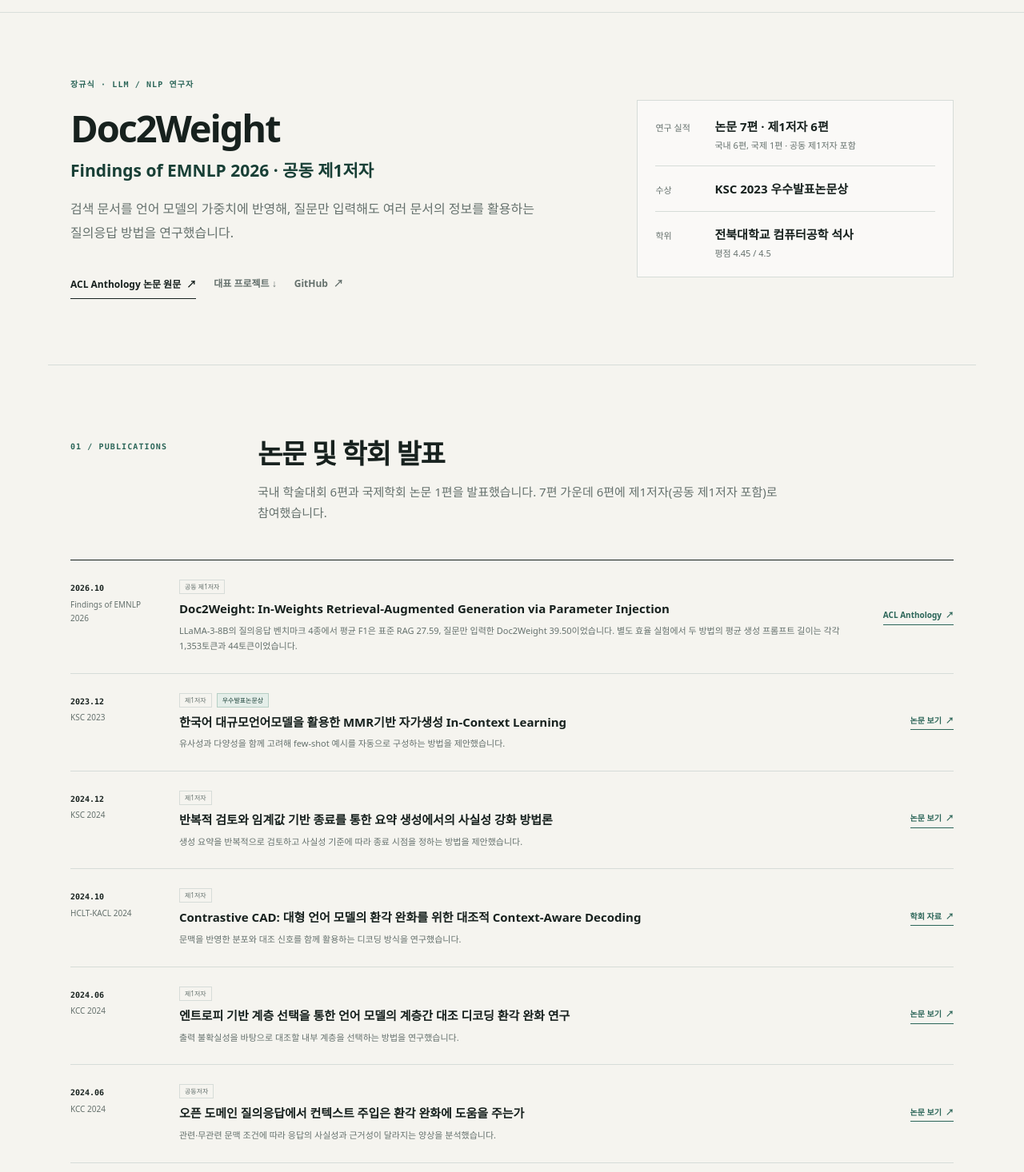
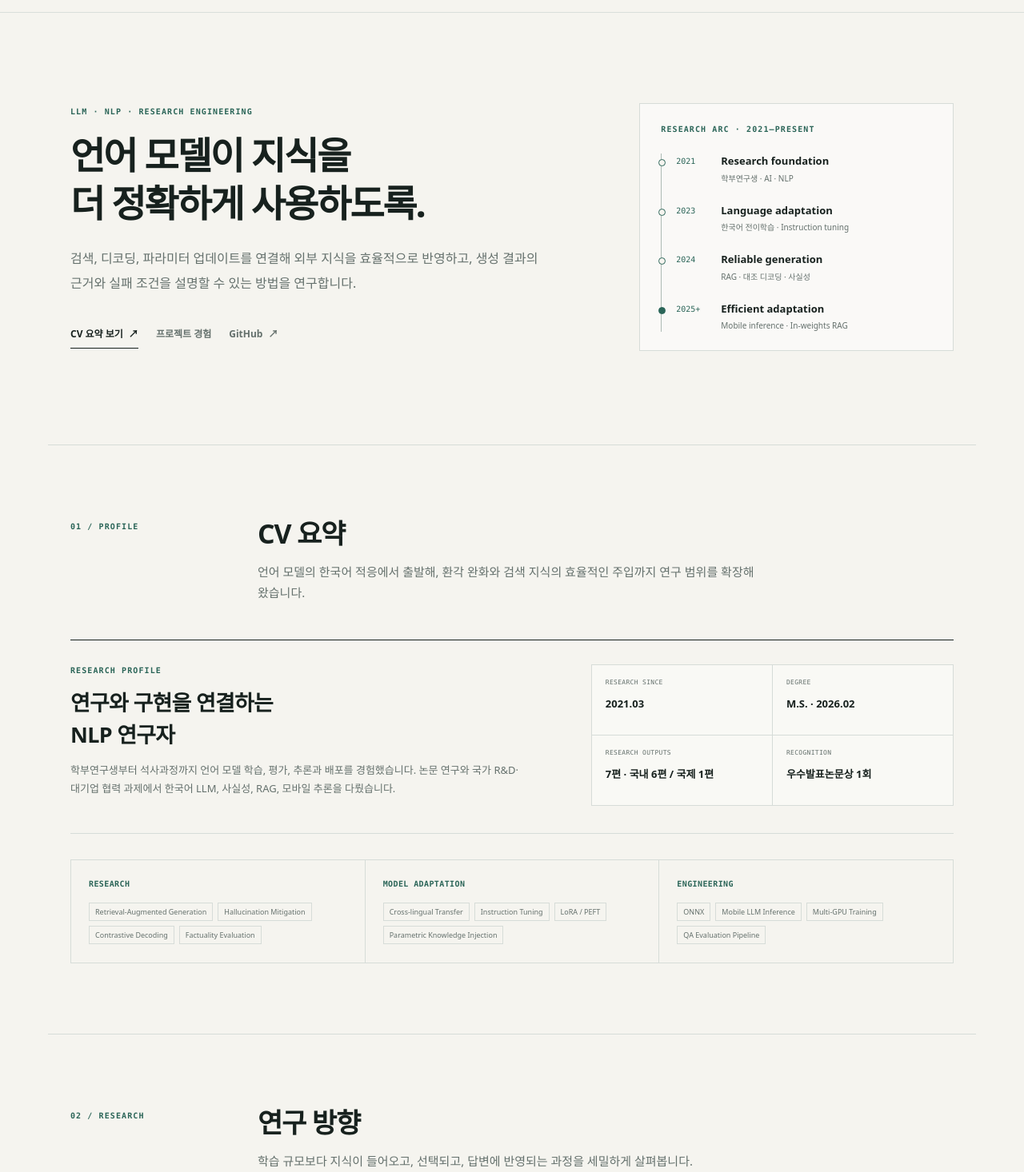
Before and after one commit to charater1024-lang/llm-research-portfolio, a Next.js app: page / in a window 1280 px wide. Shown: the part 44-1510 px from the top of the page at 80% size. Built offline with nearby package versions, Linux system fonts and the light colour scheme.

Commit message:
Revert "Lead with research credentials and clarify project stages"

```diff
--- a/app/globals.css
+++ b/app/globals.css
@@ -67,13 +67,13 @@ a:focus-visible { outline: 2px solid var(--accent); outline-offset: 4px; }
 }
 
 .hero {
-  min-height: 440px;
+  min-height: 540px;
   max-width: 1160px;
   margin: 0 auto;
-  padding: 58px 28px;
+  padding: 88px 28px 92px;
   display: grid;
   grid-template-columns: minmax(0, 1.15fr) minmax(310px, .72fr);
-  gap: clamp(32px, 6vw, 84px);
+  gap: 84px;
   align-items: center;
 }
 .hero h1 {
@@ -87,7 +87,7 @@ a:focus-visible { outline: 2px solid var(--accent); outline-offset: 4px; }
 }
 .hero-lede {
   max-width: 650px;
-  margin: 16px 0 0;
+  margin: 24px 0 0;
   color: var(--muted);
   font-size: 16px;
   line-height: 1.9;
@@ -105,16 +105,43 @@ a:focus-visible { outline: 2px solid var(--accent); outline-offset: 4px; }
 .primary-link { padding: 9px 0 7px; border-bottom: 1px solid var(--ink); }
 .secondary-link { color: var(--muted); }
 
-.hero-credit { margin: 8px 0 0; color: var(--accent-dark); font-size: clamp(16px, 2vw, 21px); font-weight: 650; line-height: 1.5; }
-.hero-record { margin: 0; padding: 4px 22px; border: 1px solid var(--line); background: rgba(255, 255, 255, .46); }
-.hero-record > div { display: grid; grid-template-columns: 62px minmax(0, 1fr); gap: 12px; align-items: baseline; padding: 16px 0; }
-.hero-record > div + div { border-top: 1px solid var(--line); }
-.hero-record dt { color: var(--muted); font-size: 11px; }
-.hero-record dd { margin: 0; color: var(--ink); font-size: 15px; font-weight: 650; line-height: 1.6; word-break: keep-all; }
-.hero-record small { display: block; margin-top: 3px; color: var(--muted); font-size: 11px; font-weight: 400; }
+.research-arc {
+  padding: 24px 26px 23px;
+  border: 1px solid var(--line);
+  background: rgba(255, 255, 255, .46);
+}
+.research-arc ol { margin: 23px 0 0; padding: 0; list-style: none; }
+.research-arc li {
+  position: relative;
+  display: grid;
+  grid-template-columns: 44px 1fr;
+  column-gap: 12px;
+  padding: 0 0 23px 18px;
+  border-left: 1px solid var(--line-strong);
+}
+.research-arc li:last-child { padding-bottom: 0; }
+.research-arc li::before {
+  content: "";
+  position: absolute;
+  top: 7px;
+  left: -4px;
+  width: 7px;
+  height: 7px;
+  border-radius: 50%;
+  background: var(--paper);
+  border: 1px solid var(--accent);
+}
+.research-arc li:last-child::before { background: var(--accent); }
+.research-arc li > span {
+  padding-top: 1px;
+  color: var(--accent);
+  font-family: "SFMono-Regular", Consolas, monospace;
+  font-size: 10px;
+}
+.research-arc strong { display: block; font-size: 13px; line-height: 1.5; font-weight: 650; }
+.research-arc small { grid-column: 2; display: block; margin-top: 3px; color: var(--muted); font-size: 10px; line-height: 1.6; }
 
 .section {
-  scroll-margin-top: 60px;
   max-width: 1160px;
   margin: 0 auto;
   padding: 88px 28px;
@@ -395,7 +422,6 @@ a:focus-visible { outline: 2px solid var(--accent); outline-offset: 4px; }
 }
 .private-work { margin-top: 22px; padding: 13px 18px; border-left: 2px solid var(--line-strong); background: var(--paper); }
 .private-work h4 { margin: 0 0 5px; font-size: 13px; }
-.private-status { display: inline-block; margin-left: 4px; font-size: 11px; font-weight: 650; color: var(--accent-dark); }
 .private-work ul { margin: 0; padding-left: 18px; color: var(--muted); font-size: 12px; }
 .project-links { display: flex; flex-wrap: wrap; gap: 18px; margin-top: 17px; }
 .project-links a {
@@ -461,8 +487,8 @@ footer a { color: var(--ink); }
 footer > div { display: flex; align-items: center; gap: 18px; }
 
 @media (max-width: 900px) {
-  .hero { grid-template-columns: 1fr; min-height: 0; gap: 26px; }
-  .hero-record { max-width: 600px; }
+  .hero { grid-template-columns: 1fr; min-height: 0; gap: 52px; }
+  .research-arc { max-width: 560px; }
   .theme-list article { grid-template-columns: 52px 1fr; }
   .theme-list ul { grid-column: 2; justify-content: flex-start; margin-top: -4px; }
   .thesis-panel { grid-template-columns: 1fr; gap: 38px; }
@@ -479,12 +505,11 @@ footer > div { display: flex; align-items: center; gap: 18px; }
   .site-header { padding: 0 20px; }
   .brand > span:last-child { display: none; }
   .site-header nav { gap: 14px; font-size: 10px; }
-  .hero { padding: 32px 20px 38px; gap: 23px; }
+  .site-header nav a:nth-child(2) { display: none; }
+  .hero { padding: 68px 20px 72px; }
   .hero h1 { font-size: clamp(32px, 10vw, 42px); }
   .hero-lede { font-size: 14px; }
-  .hero-links { margin-top: 14px; gap: 16px; }
-  .hero-record { padding: 2px 15px; }
-  .hero-record > div { grid-template-columns: 52px minmax(0, 1fr); padding: 10px 0; }
+  .research-arc { padding: 22px; }
   .section { padding: 72px 20px; }
   .section-heading { grid-template-columns: 1fr; gap: 12px; margin-bottom: 38px; }
   .section-index { padding-top: 0; }
--- a/app/page.tsx
+++ b/app/page.tsx
@@ -223,9 +223,9 @@ const personalProjects: Project[] = [
     category: "금융 정보 서비스",
     kind: "applied",
     title: "BORA Bridge",
-    summary: "직접 입력한 자산과 월 현금흐름을 살펴보고, 질문과 관련된 공식 금융·정책 자료를 찾아볼 수 있게 만들었습니다. 현재 데모 서버는 꺼져 있습니다. 서비스 화면과 사용자 흐름은 공개 저장소에서 볼 수 있습니다.",
+    summary: "직접 입력한 자산과 월 현금흐름을 살펴보고, 질문과 관련된 공식 금융·정책 자료를 찾아볼 수 있게 만들었습니다. 서비스의 화면과 사용자 흐름을 공개 저장소에 정리했습니다.",
     details: ["자산·현금흐름", "공공데이터", "근거 검색"],
-    status: "진행 중 · v0.8.11 후보판",
+    status: "데모 서버 중지",
     links: [
       { label: "GitHub 소스", href: "https://github.com/charater1024-lang/bora-brdige-project" },
       { label: "서비스 소개서 PDF", href: "https://github.com/charater1024-lang/bora-brdige-project/blob/main/docs/showcase/BORA-Bridge-Service-Showcase-2026-09.pdf" },
@@ -239,7 +239,6 @@ const personalProjects: Project[] = [
     title: "금융 준법자문 AI 에이전트",
     summary: "금융 문구를 검토할 때 어떤 공식 자료를 근거로 삼았는지 확인할 수 있도록 BM25 검색과 원문 링크를 연결했습니다. 근거가 부족한 답변은 담당자의 심의로 이어지도록 구성했습니다.",
     details: ["FastAPI", "React", "BM25", "Ollama"],
-    status: "로컬 시연판 공개",
     links: [{ label: "GitHub 소스·화면", href: "https://github.com/charater1024-lang/finbank-compliance-agent" }],
   },
   {
@@ -249,7 +248,6 @@ const personalProjects: Project[] = [
     title: "탐라따라 · 제주 맞춤 여행 코스",
     summary: "제주 공공데이터에서 관광지를 찾고, 출발지·이동 거리·복귀 시간에 맞춰 하루 일정을 추천합니다. 오프라인 도로 자료와 실행에 필요한 모델을 배포본에 함께 담았습니다.",
     details: ["공공데이터", "E5 의미 검색", "오프라인 경로 탐색"],
-    status: "최종 제출본 공개",
     links: [
       { label: "GitHub 소스·기획서", href: "https://github.com/charater1024-lang/jeju-gilbeot" },
       { label: "최종 배포본", href: "https://github.com/charater1024-lang/jeju-gilbeot/releases/tag/v2026.11.09-tamra-ttara" },
@@ -260,9 +258,8 @@ const personalProjects: Project[] = [
     category: "메신저",
     kind: "applied",
     title: "Everyday Chat · Secure Collab",
-    summary: "직접 호스팅하는 메신저를 목표로 개인·단체 대화용 앱과 팀 채널용 앱을 Flutter로 구성했습니다. 공개 버전에서는 한 기기에서 대화·첨부 화면을 미리 볼 수 있습니다. 기기 간 메시지 송수신은 아직 연결 전입니다.",
+    summary: "직접 호스팅하는 메신저를 목표로 개인·단체 대화용 앱과 팀 채널용 앱을 Flutter로 구성했습니다. 공개 버전에서는 대화와 첨부 화면을 한 기기에서 미리 볼 수 있습니다.",
     details: ["Flutter", "Dart", "로컬 UI 미리보기"],
-    status: "진행 중 · 로컬 미리보기",
     links: [{ label: "GitHub 소스·실행 안내", href: "https://github.com/charater1024-lang/private-chat-platform" }],
   },
   {
@@ -270,13 +267,21 @@ const personalProjects: Project[] = [
     category: "컴퓨터 비전",
     kind: "applied",
     title: "카메라 도로 영역 분할과 오프라인 RC 실험",
-    summary: "추가 학습 전후의 도로 누락과 오인식을 같은 평가셋에서 비교했습니다. 두 후보 모두 한쪽 오류를 줄이면 다른 쪽이 늘어 채택하지 않았습니다. 제어 흐름은 오프라인 시뮬레이션으로 점검했고, 실차 연동과 검증은 남은 과제입니다.",
+    summary: "추가 학습 전후의 도로 누락과 오인식을 같은 평가셋에서 비교했습니다. 두 후보 모두 한쪽 오류를 줄이면 다른 쪽이 늘어 채택하지 않았습니다. 제어 흐름은 오프라인 시뮬레이션으로 점검했습니다.",
     details: ["도로 분할", "오류 분석", "Dry-run"],
-    status: "진행 중 · 오프라인 평가 완료",
     links: [
       { label: "GitHub 소스", href: "https://github.com/charater1024-lang/camera-rc-training" },
       { label: "실험 결과", href: "https://github.com/charater1024-lang/camera-rc-training/blob/codex/public-release/docs/RESULTS.md" },
     ],
+  },
+  {
+    period: "2026",
+    category: "학습 도구",
+    kind: "applied",
+    title: "AI 논문·모델 구현 독학 랩",
+    summary: "논문의 핵심 연산을 작은 예제로 구현하고 결과를 확인할 수 있도록 한국어 해설과 실습을 만들었습니다. 기초와 논문 트랙에 연습·해답 노트북 113쌍을 구성했습니다.",
+    details: ["PyTorch", "Jupyter", "교육용 축소 재현"],
+    links: [{ label: "GitHub 노트북·학습 안내", href: "https://github.com/charater1024-lang/ai-paper-reproduction-study" }],
   },
 ];
 
@@ -289,16 +294,6 @@ const publications: Publication[] = [
     role: "공동 제1저자",
     href: "https://aclanthology.org/2026.findings-emnlp.744/",
     linkLabel: "ACL Anthology",
-  },
-  {
-    date: "2023.12",
-    venue: "KSC 2023",
-    title: "한국어 대규모언어모델을 활용한 MMR기반 자가생성 In-Context Learning",
-    contribution: "유사성과 다양성을 함께 고려해 few-shot 예시를 자동으로 구성하는 방법을 제안했습니다.",
-    role: "제1저자",
-    award: "우수발표논문상",
-    href: "https://www.dbpia.co.kr/journal/articleDetail?nodeId=NODE11705103",
-    linkLabel: "논문 보기",
   },
   {
     date: "2024.12",
@@ -334,6 +329,16 @@ const publications: Publication[] = [
     contribution: "관련·무관련 문맥 조건에 따라 응답의 사실성과 근거성이 달라지는 양상을 분석했습니다.",
     role: "공동저자",
     href: "https://www.dbpia.co.kr/journal/articleDetail?nodeId=NODE11861910",
+    linkLabel: "논문 보기",
+  },
+  {
+    date: "2023.12",
+    venue: "KSC 2023",
+    title: "한국어 대규모언어모델을 활용한 MMR기반 자가생성 In-Context Learning",
+    contribution: "유사성과 다양성을 함께 고려해 few-shot 예시를 자동으로 구성하는 방법을 제안했습니다.",
+    role: "제1저자",
+    award: "우수발표논문상",
+    href: "https://www.dbpia.co.kr/journal/articleDetail?nodeId=NODE11705103",
     linkLabel: "논문 보기",
   },
   {
@@ -393,100 +398,61 @@ export default function Home() {
           <span>장규식 · LLM Research</span>
         </a>
         <nav aria-label="주요 섹션">
-          <a href="#publications">논문</a>
-          <a href="#projects">프로젝트</a>
           <a href="#cv">CV</a>
           <a href="#research">연구</a>
+          <a href="#projects">프로젝트</a>
+          <a href="#publications">논문</a>
         </nav>
       </header>
 
       <main id="top">
         <section className="hero" aria-labelledby="hero-title">
           <div className="hero-copy">
-            <p className="eyebrow">장규식 · LLM / NLP 연구자</p>
-            <h1 id="hero-title">Doc2Weight</h1>
-            <p className="hero-credit">Findings of EMNLP 2026 · 공동 제1저자</p>
+            <p className="eyebrow">LLM · NLP · RESEARCH ENGINEERING</p>
+            <h1 id="hero-title">언어 모델이 지식을<br />더 정확하게 사용하도록.</h1>
             <p className="hero-lede">
-              검색 문서를 언어 모델의 가중치에 반영해, 질문만 입력해도 여러 문서의 정보를 활용하는 질의응답 방법을 연구했습니다.
+              검색, 디코딩, 파라미터 업데이트를 연결해 외부 지식을 효율적으로 반영하고,
+              생성 결과의 근거와 실패 조건을 설명할 수 있는 방법을 연구합니다.
             </p>
             <div className="hero-links">
-              <a className="primary-link" href="https://aclanthology.org/2026.findings-emnlp.744/" target="_blank" rel="noreferrer">ACL Anthology 논문 원문 <Arrow /></a>
-              <a className="secondary-link" href="#projects">대표 프로젝트 ↓</a>
-              <a className="secondary-link" href="https://github.com/charater1024-lang" target="_blank" rel="noreferrer">GitHub <Arrow /></a>
+              <a className="primary-link" href="#cv">CV 요약 보기 <Arrow /></a>
+              <a className="secondary-link" href="#projects">프로젝트 경험</a>
+              <a className="secondary-link" href="https://github.com/charater1024-lang" target="_blank" rel="noreferrer">
+                GitHub <Arrow />
+              </a>
             </div>
           </div>
 
-          <dl className="hero-record">
-            <div><dt>연구 실적</dt><dd>논문 7편 · 제1저자 6편<small>국내 6편, 국제 1편 · 공동 제1저자 포함</small></dd></div>
-            <div><dt>수상</dt><dd>KSC 2023 우수발표논문상</dd></div>
-            <div><dt>학위</dt><dd>전북대학교 컴퓨터공학 석사<small>평점 4.45 / 4.5</small></dd></div>
-          </dl>
-        </section>
-
-        <section className="section publications-section" id="publications">
-          <div className="section-heading">
-            <p className="section-index">01 / PUBLICATIONS</p>
-            <div>
-              <h2>논문 및 학회 발표</h2>
-              <p>국내 학술대회 6편과 국제학회 논문 1편을 발표했습니다. 7편 가운데 6편에 제1저자(공동 제1저자 포함)로 참여했습니다.</p>
-            </div>
-          </div>
-
-          <div className="publication-list">
-            {publications.map((paper) => (
-              <article className="publication-row" key={paper.title}>
-                <div className="publication-meta">
-                  <strong>{paper.date}</strong>
-                  <span>{paper.venue}</span>
-                </div>
-                <div className="publication-copy">
-                  <div className="publication-badges">
-                    <span>{paper.role}</span>
-                    {paper.award && <span className="award">{paper.award}</span>}
-                  </div>
-                  <h3>{paper.title}</h3>
-                  <p>{paper.contribution}</p>
-                </div>
-                <a href={paper.href} target="_blank" rel="noreferrer" aria-label={`${paper.title} ${paper.linkLabel}`}>
-                  {paper.linkLabel} <Arrow />
-                </a>
-              </article>
-            ))}
-          </div>
-        </section>
-
-        <section className="section projects-section" id="projects">
-          <div className="section-heading">
-            <p className="section-index">02 / PROJECTS</p>
-            <div>
-              <h2>프로젝트 경험</h2>
-              <p>개인 서비스의 소스·화면·실행 자료와 언어 모델 연구에서 맡은 작업을 확인할 수 있습니다.</p>
-            </div>
-          </div>
-
-          <div className="project-group">
-            <h3>개인 개발 프로젝트</h3>
-            <p>개인 프로젝트마다 아이디어를 직접 내고 해결할 문제와 기능 범위를 정했습니다. 구현·테스트·디버깅에 Codex의 도움을 받았고, 설계 결정과 최종 결과 검증은 제가 맡았습니다.</p>
-            <ProjectList projects={personalProjects} />
-            <aside className="private-work">
-              <h4>비공개 개인 프로젝트</h4>
-              <ul>
-                <li>DACON 공공조달 준법 점검 · 24개 점검 항목 <span className="private-status">진행 중 · 제출 후보 검증</span></li>
-                <li>Last Outpost · 기지 배치를 편집하는 개인 전략 게임 <span className="private-status">진행 중 · 비공개 출시 후보</span></li>
-                <li>Local Image Studio</li>
-              </ul>
-            </aside>
-          </div>
-
-          <div className="project-group">
-            <h3>연구·응용 프로젝트</h3>
-            <ProjectList projects={researchProjects} />
+          <div className="research-arc" aria-label="2021년부터 이어진 연구 방향">
+            <p className="micro-label">RESEARCH ARC · 2021—PRESENT</p>
+            <ol>
+              <li>
+                <span>2021</span>
+                <strong>Research foundation</strong>
+                <small>학부연구생 · AI · NLP</small>
+              </li>
+              <li>
+                <span>2023</span>
+                <strong>Language adaptation</strong>
+                <small>한국어 전이학습 · Instruction tuning</small>
+              </li>
+              <li>
+                <span>2024</span>
+                <strong>Reliable generation</strong>
+                <small>RAG · 대조 디코딩 · 사실성</small>
+              </li>
+              <li>
+                <span>2025+</span>
+                <strong>Efficient adaptation</strong>
+                <small>Mobile inference · In-weights RAG</small>
+              </li>
+            </ol>
           </div>
         </section>
 
         <section className="section cv-section" id="cv">
           <div className="section-heading">
-            <p className="section-index">03 / PROFILE</p>
+            <p className="section-index">01 / PROFILE</p>
             <div>
               <h2>CV 요약</h2>
               <p>언어 모델의 한국어 적응에서 출발해, 환각 완화와 검색 지식의 효율적인 주입까지 연구 범위를 확장해 왔습니다.</p>
@@ -525,7 +491,7 @@ export default function Home() {
 
         <section className="section research-section" id="research">
           <div className="section-heading">
-            <p className="section-index">04 / RESEARCH</p>
+            <p className="section-index">02 / RESEARCH</p>
             <div>
               <h2>연구 방향</h2>
               <p>학습 규모보다 지식이 들어오고, 선택되고, 답변에 반영되는 과정을 세밀하게 살펴봅니다.</p>
@@ -550,7 +516,7 @@ export default function Home() {
 
         <section className="section thesis-section" id="thesis">
           <div className="section-heading">
-            <p className="section-index">05 / MASTER&apos;S THESIS</p>
+            <p className="section-index">03 / MASTER&apos;S THESIS</p>
             <div>
               <h2>석사학위논문</h2>
               <p>검색 문맥을 긴 프롬프트로 붙이는 대신, 동결 언어모델의 조건부 파라미터로 반영하는 방법을 탐구했습니다.</p>
@@ -590,7 +556,7 @@ export default function Home() {
 
         <section className="section journey-section" id="journey">
           <div className="section-heading">
-            <p className="section-index">06 / JOURNEY</p>
+            <p className="section-index">04 / JOURNEY</p>
             <div>
               <h2>학력과 연구 연혁</h2>
               <p>군 복무와 복학, 학부연구생, 조기졸업, 석사 연구까지의 흐름과 과제 경험을 함께 정리했습니다.</p>
@@ -642,6 +608,68 @@ export default function Home() {
             </div>
           </div>
         </section>
+
+        <section className="section projects-section" id="projects">
+          <div className="section-heading">
+            <p className="section-index">05 / PROJECTS</p>
+            <div>
+              <h2>프로젝트 경험</h2>
+              <p>개인 서비스의 소스·화면·실행 자료와 언어 모델 연구에서 맡은 작업을 확인할 수 있습니다.</p>
+            </div>
+          </div>
+
+          <div className="project-group">
+            <h3>개인 개발 프로젝트</h3>
+            <p>개인 프로젝트마다 아이디어를 직접 내고 해결할 문제와 기능 범위를 정했습니다. 구현·테스트·디버깅에 Codex의 도움을 받았고, 설계 결정과 최종 결과 검증은 제가 맡았습니다.</p>
+            <ProjectList projects={personalProjects} />
+            <aside className="private-work">
+              <h4>비공개 개인 프로젝트</h4>
+              <ul>
+                <li>DACON 공공조달 준법 점검 · 24개 점검 항목</li>
+                <li>Last Outpost · 기지 배치를 편집할 수 있는 개인 전략 게임 프로토타입</li>
+                <li>Local Image Studio</li>
+              </ul>
+            </aside>
+          </div>
+
+          <div className="project-group">
+            <h3>연구·응용 프로젝트</h3>
+            <ProjectList projects={researchProjects} />
+          </div>
+        </section>
+
+        <section className="section publications-section" id="publications">
+          <div className="section-heading">
+            <p className="section-index">06 / PUBLICATIONS</p>
+            <div>
+              <h2>논문 및 학회 발표</h2>
+              <p>국내 학술대회 6편과 국제학회 논문 1편을 발표했습니다. 7편 가운데 6편에 제1저자(공동 제1저자 포함)로 참여했습니다.</p>
+            </div>
+          </div>
+
+          <div className="publication-list">
+            {publications.map((paper) => (
+              <article className="publication-row" key={paper.title}>
+                <div className="publication-meta">
+                  <strong>{paper.date}</strong>
+                  <span>{paper.venue}</span>
+                </div>
+                <div className="publication-copy">
+                  <div className="publication-badges">
+                    <span>{paper.role}</span>
+                    {paper.award && <span className="award">{paper.award}</span>}
+                  </div>
+                  <h3>{paper.title}</h3>
+                  <p>{paper.contribution}</p>
+                </div>
+                <a href={paper.href} target="_blank" rel="noreferrer" aria-label={`${paper.title} ${paper.linkLabel}`}>
+                  {paper.linkLabel} <Arrow />
+                </a>
+              </article>
+            ))}
+          </div>
+        </section>
+
       </main>
 
       <footer>
```
